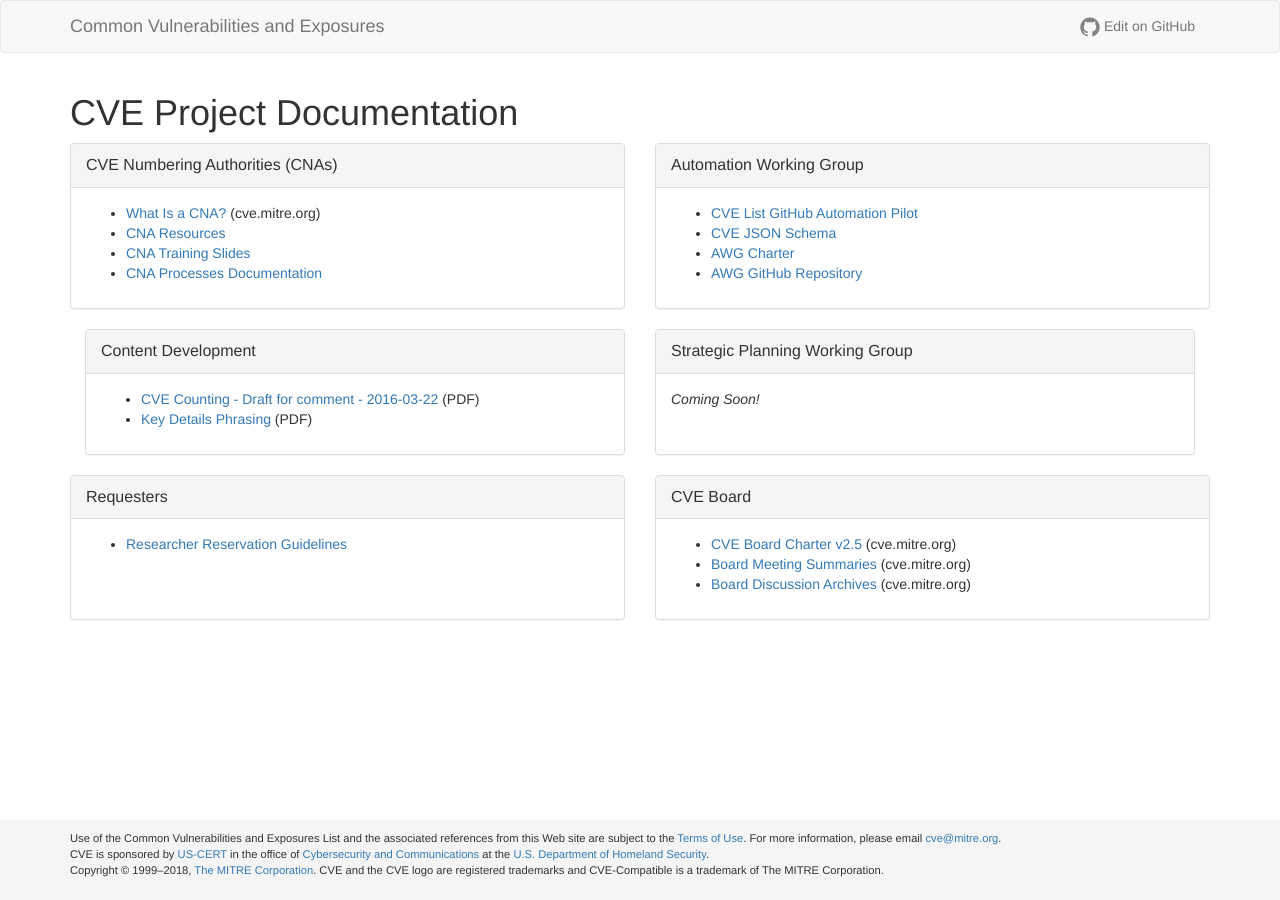
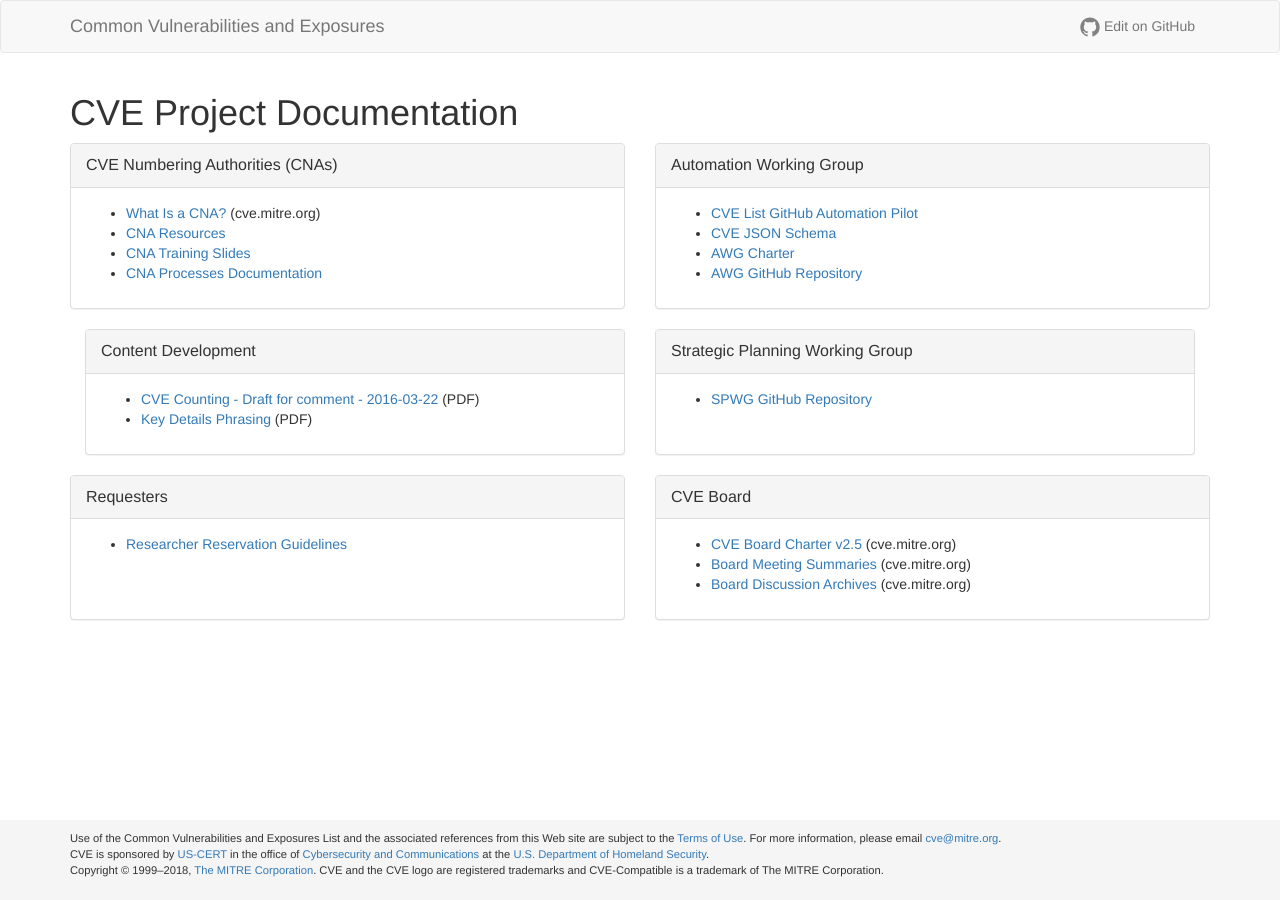
Before and after one commit to CVEProject/cveproject.github.io, a Jekyll site: the page built from index.md, in a window 1280 px wide. Built offline with Jekyll 4.4.1, drawn with Linux system fonts in a browser that asks for light colours; nearby versions of some CDN libraries.

Commit message:
Update index.md
Added 1 bullet/url to the Strategic Planning Working Group box

```diff
--- a/index.md
+++ b/index.md
@@ -59,7 +59,9 @@ layout: page
         <div class="panel-title">Strategic Planning Working Group</div>
       </div>
       <div class="panel-body">
-        <p><i>Coming Soon!</i></p>
+        <ul>
+          <li markdown="span">[SPWG GitHub Repository](https://github.com/CVEProject/strategic-planning-working-group)</li>
+        </ul>
         <br>
       </div>
     </div>
```
